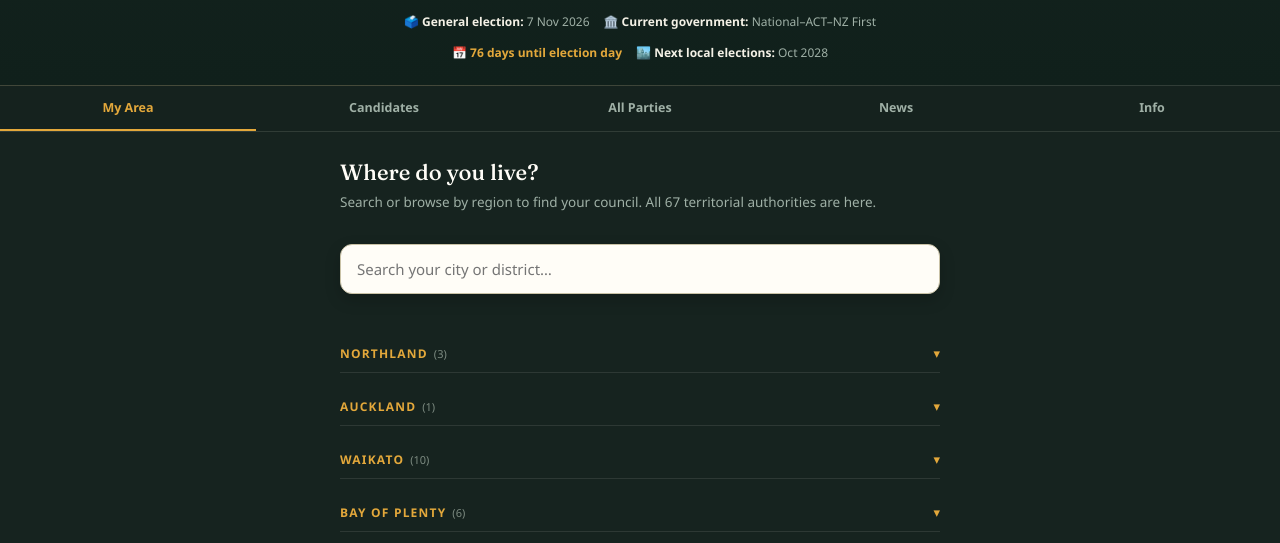
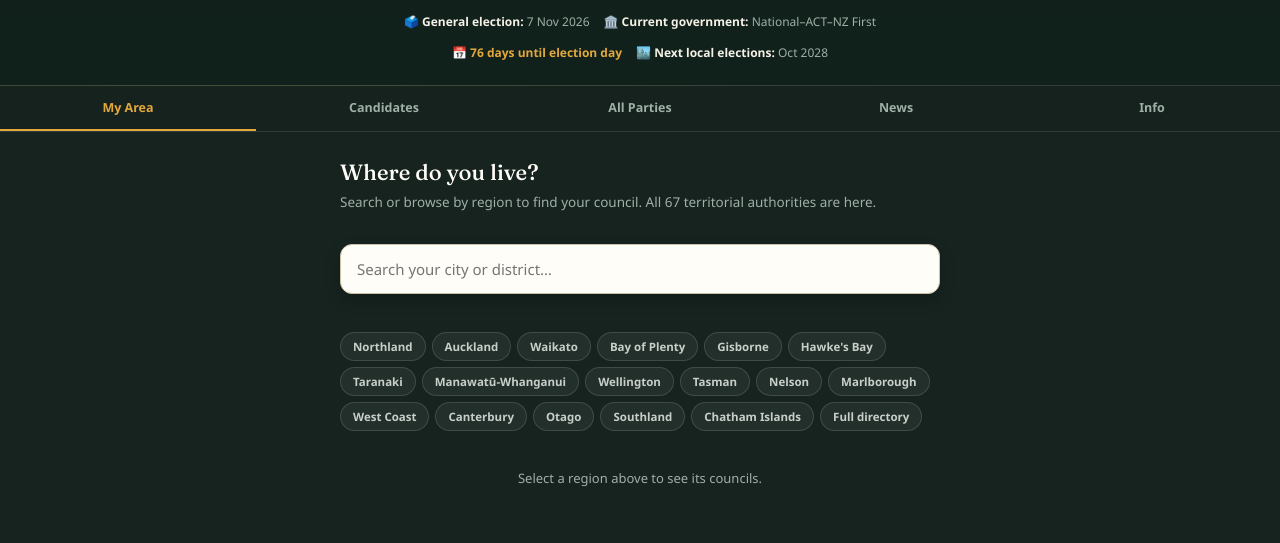
Before and after one commit to alexxdowiee-beep/Civic-Compass, a plain HTML site: page index.html in a window 1280 px wide. Shown: the part 249-792 px from the top of the page. Drawn offline with Linux system fonts and the light colour scheme.

Commit message:
My Area: bring back region chips, hide region groups until their chip is selected, hidden again on deselect

```diff
--- a/index.html
+++ b/index.html
@@ -494,6 +494,7 @@
     </div>
     <input type="text" id="areaSearch" class="area-search" placeholder="Search your city or district…" autocomplete="off">
     <div class="area-search-meta" id="areaSearchMeta"></div>
+    <div class="elect-jump" id="areaJump"></div>
     <div id="areaList"></div>
     <div id="resultCard">
       <div class="council-card">
@@ -685,15 +686,35 @@ tabnav.querySelectorAll('button').forEach(btn=>{
 
 const areaSearch = document.getElementById('areaSearch');
 const areaSearchMeta = document.getElementById('areaSearchMeta');
+const areaJump = document.getElementById('areaJump');
 const areaList = document.getElementById('areaList');
 const areaOpenGroups = new Set();
 let selectedAreaIndex = null;
 
-function toggleAreaGroup(regionName, headerEl){
-  const groupDiv = headerEl.closest('.elect-group');
-  const isOpen = groupDiv.classList.contains('open');
-  groupDiv.classList.toggle('open', !isOpen);
-  if(isOpen) areaOpenGroups.delete(regionName); else areaOpenGroups.add(regionName);
+function buildAreaJumpChips(){
+  const seen = [];
+  councils.forEach(c => { if(!seen.includes(c.region)) seen.push(c.region); });
+  areaJump.innerHTML = '';
+  seen.forEach(region => {
+    const btn = document.createElement('button');
+    btn.textContent = region;
+    btn.addEventListener('click', ()=>{
+      const nowSelected = !areaOpenGroups.has(region);
+      if(nowSelected){
+        areaOpenGroups.add(region);
+        btn.classList.add('active');
+      } else {
+        areaOpenGroups.delete(region);
+        btn.classList.remove('active');
+      }
+      renderAreaList(areaSearch.value);
+      if(nowSelected){
+        const target = document.getElementById('areagroup-'+region.replace(/[^a-zA-Z0-9]/g,''));
+        if(target) target.scrollIntoView({behavior:'smooth', block:'start'});
+      }
+    });
+    areaJump.appendChild(btn);
+  });
 }
 
 function renderAreaList(filterText){
@@ -715,6 +736,7 @@ function renderAreaList(filterText){
   let matchCount = 0;
   let placedResultCard = false;
   seen.forEach(region => {
+    if(!f && !areaOpenGroups.has(region)) return;
     const matches = [];
     councils.forEach((c, i) => {
       if (c.region === region && (!f || c.area.toLowerCase().includes(f))) matches.push([c, i]);
@@ -725,13 +747,11 @@ function renderAreaList(filterText){
     const groupDiv = document.createElement('div');
     const groupId = 'areagroup-'+region.replace(/[^a-zA-Z0-9]/g,'');
     groupDiv.id = groupId;
-    const isOpen = !!f || areaOpenGroups.has(region);
-    groupDiv.className = 'elect-group' + (isOpen ? ' open' : '');
+    groupDiv.className = 'elect-group open';
 
     const header = document.createElement('div');
     header.className = 'elect-group-header';
-    header.innerHTML = `<span class="elect-group-label">${region}<span class="elect-group-count">(${matches.length})</span></span><span class="elect-group-caret">\u25be</span>`;
-    header.addEventListener('click', ()=>toggleAreaGroup(region, header));
+    header.innerHTML = `<span class="elect-group-label">${region}<span class="elect-group-count">(${matches.length})</span></span>`;
     groupDiv.appendChild(header);
 
     const body = document.createElement('div');
@@ -763,6 +783,12 @@ function renderAreaList(filterText){
     resultCardEl.style.display = 'none';
   }
 
+  if (!areaList.children.length) {
+    areaList.innerHTML = f
+      ? '<p class="elect-none" style="padding:20px 0;">No matches \u2014 try a different search.</p>'
+      : '<p class="elect-empty-hint">Select a region above to see its councils.</p>';
+  }
+
   if (f) {
     areaSearchMeta.innerHTML = matchCount
       ? `Found <b>${matchCount}</b> area${matchCount > 1 ? 's' : ''} matching "${filterText}"`
@@ -772,6 +798,7 @@ function renderAreaList(filterText){
   }
 }
 
+buildAreaJumpChips();
 renderAreaList('');
 areaSearch.addEventListener('input', () => renderAreaList(areaSearch.value));
 
```
